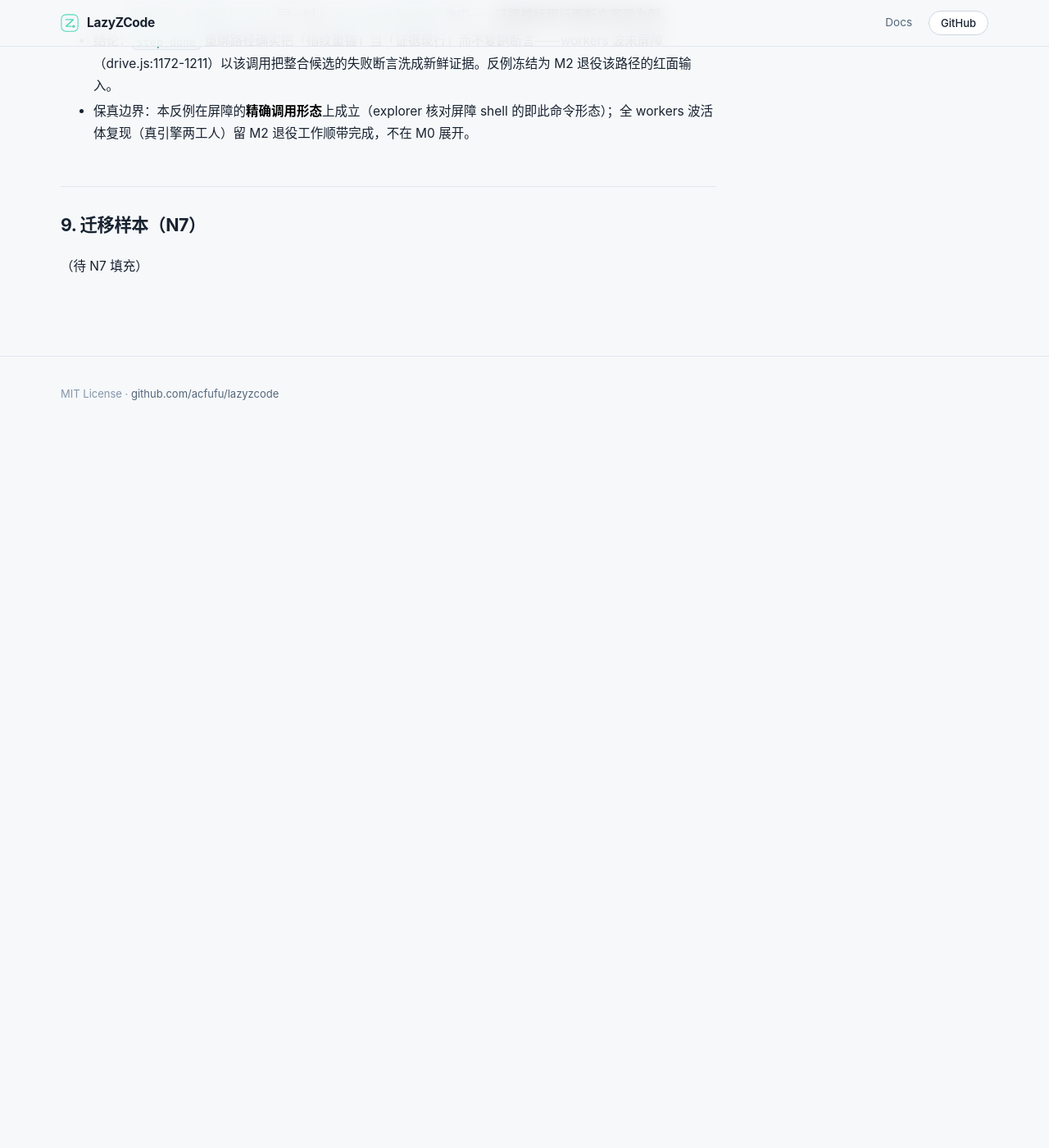
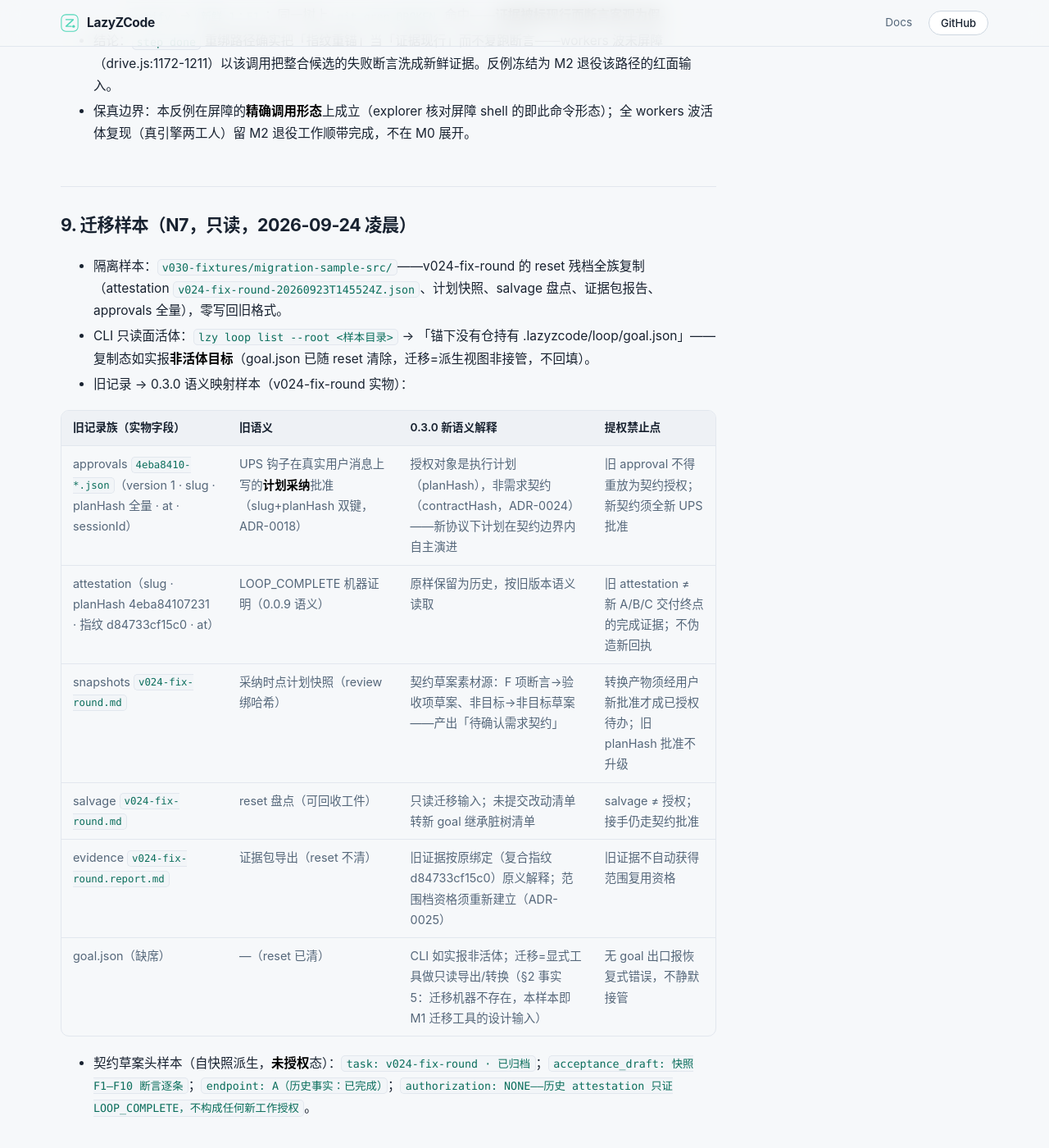
Before and after one commit to Acfufu/lazyzcode, a Jekyll site: the page built from docs/spikes/v030-m0-report.md, in a window 1280 px wide and 1400 px high, scrolled down 6256 px. Shown: the whole window at 82% size. Built offline with Jekyll 4.4.1, drawn with Linux system fonts in a browser that asks for light colours; our own code applies the rules of GitHub Pages for plain Markdown files; before the commit the page ends 6796 px from its top, so only the background shows below that.

Commit message:
docs(probes): v030-m0 migration sample — old-record to contract-semantics mapping
Post-reset archive family of v024-fix-round copied read-only to the fixture
area; CLI read face honestly reports the copy as non-live (no goal.json).
Six-family mapping table with privilege-escalation prohibition points:
planHash approvals do not upgrade to contract authorizations, old
attestations are history not new endpoint evidence.

Goal: v030-m0#N7

```diff
--- a/docs/spikes/v030-m0-report.md
+++ b/docs/spikes/v030-m0-report.md
@@ -127,6 +127,19 @@ M2 试点执行序 lazyzcode → openchamber → zpigeon-ios；今晚探针序
 - 结论：`step done` 重绑路径确实把「指纹重锚」当「证据现行」而不复跑断言——workers 波末屏障（drive.js:1172-1211）以该调用把整合候选的失败断言洗成新鲜证据。反例冻结为 M2 退役该路径的红面输入。
 - 保真边界：本反例在屏障的**精确调用形态**上成立（explorer 核对屏障 shell 的即此命令形态）；全 workers 波活体复现（真引擎两工人）留 M2 退役工作顺带完成，不在 M0 展开。
 
-## 9. 迁移样本（N7）
+## 9. 迁移样本（N7，只读，2026-09-24 凌晨）
 
-（待 N7 填充）
+- 隔离样本：`v030-fixtures/migration-sample-src/`——v024-fix-round 的 reset 残档全族复制（attestation `v024-fix-round-20260923T145524Z.json`、计划快照、salvage 盘点、证据包报告、approvals 全量），零写回旧格式。
+- CLI 只读面活体：`lzy loop list --root <样本目录>` → 「锚下没有仓持有 .lazyzcode/loop/goal.json」——复制态如实报**非活体目标**（goal.json 已随 reset 清除，迁移=派生视图非接管，不回填）。
+- 旧记录 → 0.3.0 语义映射样本（v024-fix-round 实物）：
+
+| 旧记录族（实物字段） | 旧语义 | 0.3.0 新语义解释 | 提权禁止点 |
+| --- | --- | --- | --- |
+| approvals `4eba8410-*.json`（version 1 · slug · planHash 全量 · at · sessionId） | UPS 钩子在真实用户消息上写的**计划采纳**批准（slug+planHash 双键，ADR-0018） | 授权对象是执行计划（planHash），非需求契约（contractHash，ADR-0024）——新协议下计划在契约边界内自主演进 | 旧 approval 不得重放为契约授权；新契约须全新 UPS 批准 |
+| attestation（slug · planHash 4eba84107231 · 指纹 d84733cf15c0 · at） | LOOP_COMPLETE 机器证明（0.0.9 语义） | 原样保留为历史，按旧版本语义读取 | 旧 attestation ≠ 新 A/B/C 交付终点的完成证据；不伪造新回执 |
+| snapshots `v024-fix-round.md` | 采纳时点计划快照（review 绑哈希） | 契约草案素材源：F 项断言→验收项草案、非目标→非目标草案——产出「待确认需求契约」 | 转换产物须经用户新批准才成已授权待办；旧 planHash 批准不升级 |
+| salvage `v024-fix-round.md` | reset 盘点（可回收工件） | 只读迁移输入；未提交改动清单转新 goal 继承脏树清单 | salvage ≠ 授权；接手仍走契约批准 |
+| evidence `v024-fix-round.report.md` | 证据包导出（reset 不清） | 旧证据按原绑定（复合指纹 d84733cf15c0）原义解释；范围档资格须重新建立（ADR-0025） | 旧证据不自动获得范围复用资格 |
+| goal.json（缺席） | —（reset 已清） | CLI 如实报非活体；迁移=显式工具做只读导出/转换（§2 事实 5：迁移机器不存在，本样本即 M1 迁移工具的设计输入） | 无 goal 出口报恢复式错误，不静默接管 |
+
+- 契约草案头样本（自快照派生，**未授权**态）：`task: v024-fix-round · 已归档`；`acceptance_draft: 快照 F1–F10 断言逐条`；`endpoint: A（历史事实：已完成）`；`authorization: NONE——历史 attestation 只证 LOOP_COMPLETE，不构成任何新工作授权`。
```
